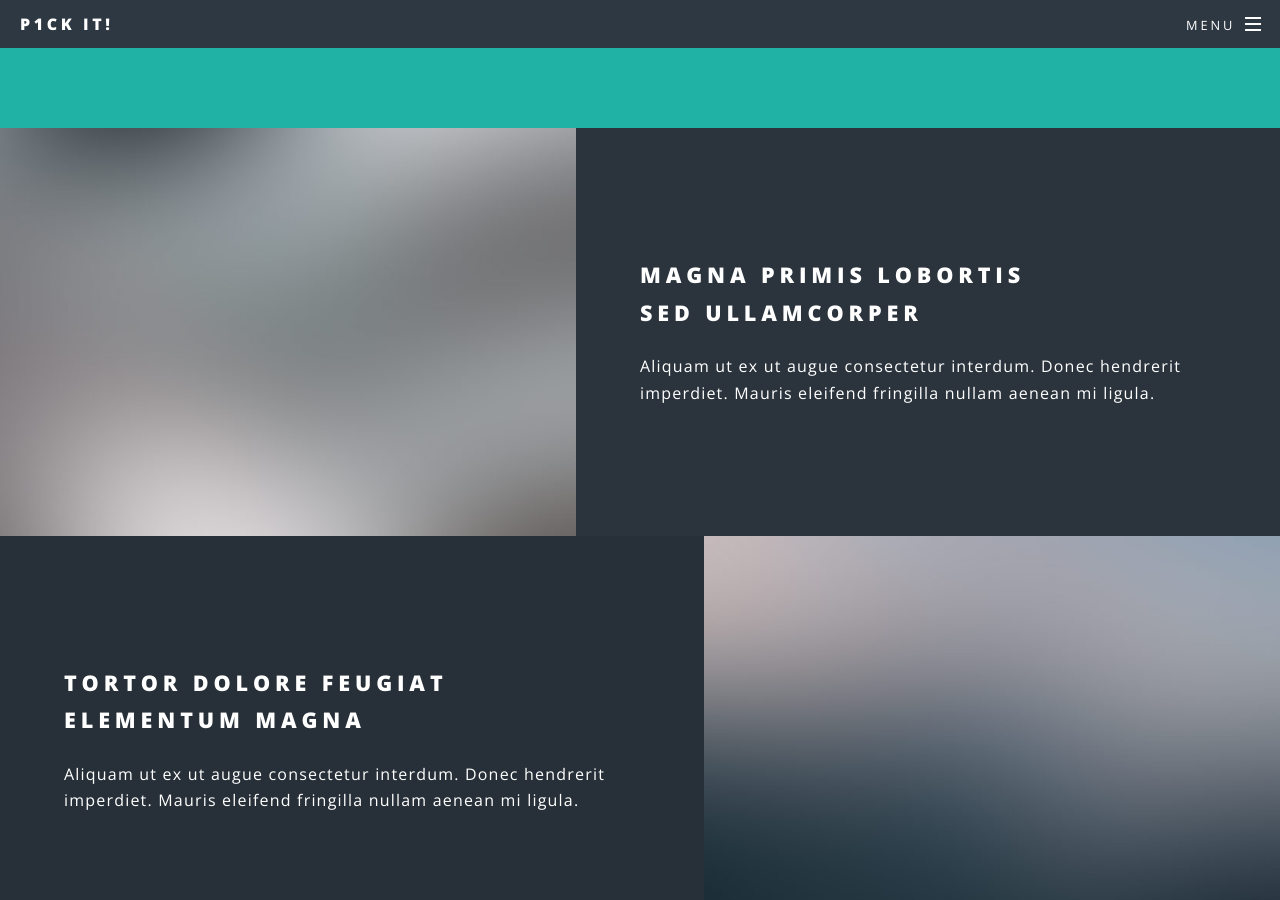
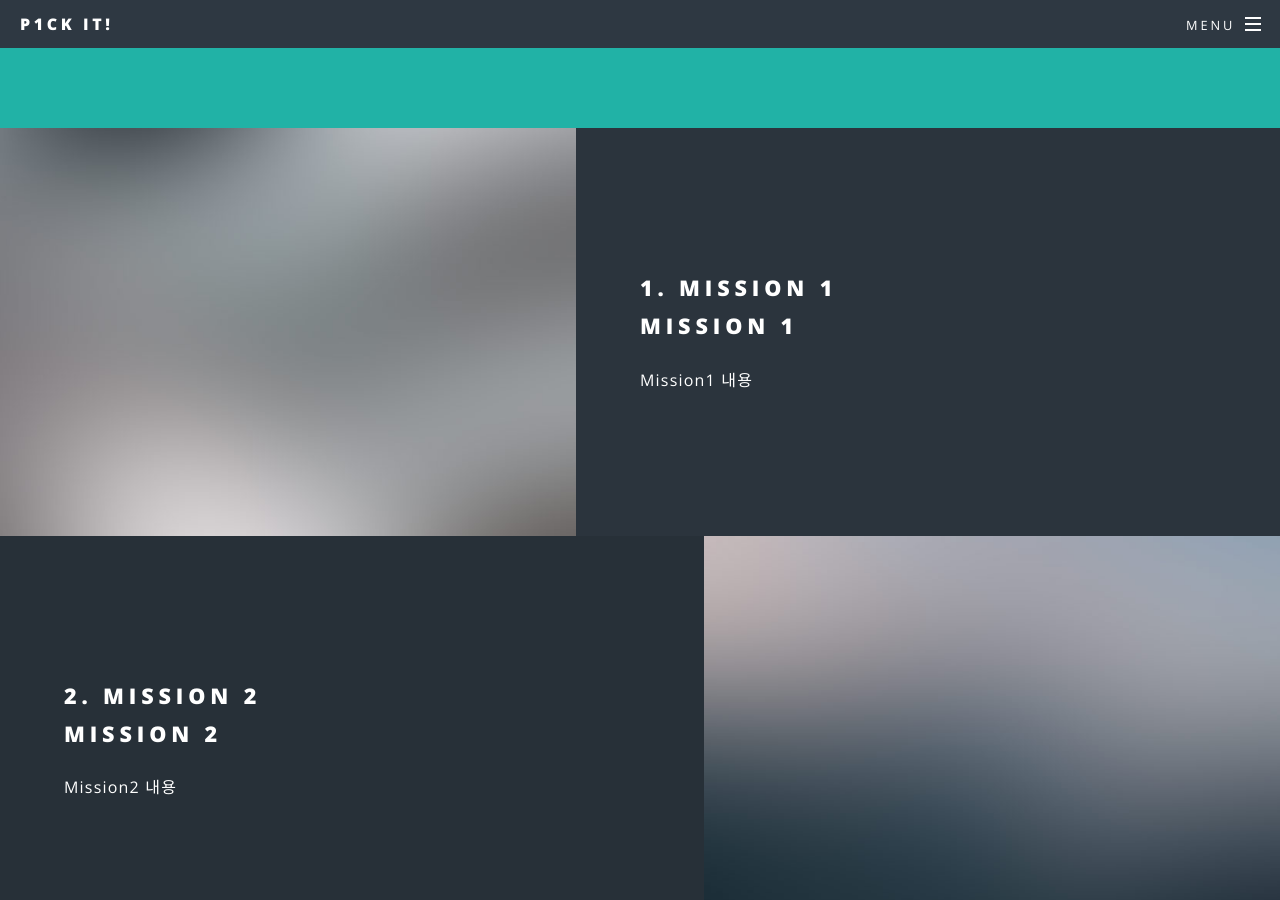
Before and after one commit to p1ckit/p1ckit.github.io, a Jekyll site: the page built from index.html, in a window 1280 px wide and 900 px high, scrolled down 1293 px. Built offline with Jekyll 4.4.1, drawn with Linux system fonts in a browser that asks for light colours; some of the changed text lies outside the part shown.

Commit message:
no message

```diff
--- a/_config.yml
+++ b/_config.yml
@@ -4,10 +4,10 @@
 # Site settings
 title: P1ck It!
 description: |
-  Another fine responsive
-  site template freebie
-  crafted by HTML5 UP
-owner: Jay. # or company name
+  안녕하세요, 사이트 오픈예정입니다.
+  감사합니다.
+#  Jay Kim.
+owner: P1ck.it # or company name
 first_published: 2020 # if migrating another site, the year of your first publish
 email: p1ck.it@kakao.com
 baseurl: "" # the subpath of your site, e.g. /blog
--- a/_includes/footer.html
+++ b/_includes/footer.html
@@ -21,7 +21,7 @@
     {% endif %}
     {{ thisyear }}
     {% if site.owner %}{{ site.owner }}{% else %}{{ site.title }}{% endif %}</li>
-    <li>Design: <a href="http://html5up.net" target="_blank">HTML5 UP</a></li>
-    <li>Built with: <a href="http://jekyllrb.com" target="_blank">Jekyll</a></li>
+    <!--<li>Design: <a href="http://html5up.net" target="_blank">HTML5 UP</a></li>-->
+    <!--<li>Built with: <a href="http://jekyllrb.com" target="_blank">Jekyll</a></li>-->
   </ul>
 </footer>
--- a/index.html
+++ b/index.html
@@ -6,9 +6,9 @@
 						<div class="inner">
 							<h2>{{ site.title }}</h2>
 							<p>{{ site.description | markdownify }}</p>
-							<ul class="actions">
+							<!--<ul class="actions">
 								<li><a href="#" class="button special">Activate</a></li>
-							</ul>
+							</ul>-->
 						</div>
 						<a href="#one" class="more scrolly">Learn More</a>
 					</section>
@@ -17,10 +17,10 @@
 					<section id="one" class="wrapper style1 special">
 						<div class="inner">
 							<header class="major">
-								<h2>Arcu aliquet vel lobortis ata nisl<br />
-								eget augue amet aliquet nisl cep donec</h2>
-								<p>Aliquam ut ex ut augue consectetur interdum. Donec amet imperdiet eleifend<br />
-								fringilla tincidunt. Nullam dui leo Aenean mi ligula, rhoncus ullamcorper.</p>
+								<h2>제목1<br />
+								제목1</h2>
+								<p>내용1<br />
+								내용1</p>
 							</header>
 							<ul class="icons major">
 								<li><span class="icon fa-diamond major style1"><span class="label">Lorem</span></span></li>
@@ -34,23 +34,23 @@
 					<section id="two" class="wrapper alt style2">
 						<section class="spotlight">
 							<div class="image"><img src="images/pic01.jpg" alt="" /></div><div class="content">
-								<h2>Magna primis lobortis<br />
-								sed ullamcorper</h2>
-								<p>Aliquam ut ex ut augue consectetur interdum. Donec hendrerit imperdiet. Mauris eleifend fringilla nullam aenean mi ligula.</p>
+								<h2>1. Mission 1<br />
+								Mission 1</h2>
+								<p>Mission1 내용</p>
 							</div>
 						</section>
 						<section class="spotlight">
 							<div class="image"><img src="images/pic02.jpg" alt="" /></div><div class="content">
-								<h2>Tortor dolore feugiat<br />
-								elementum magna</h2>
-								<p>Aliquam ut ex ut augue consectetur interdum. Donec hendrerit imperdiet. Mauris eleifend fringilla nullam aenean mi ligula.</p>
+								<h2>2. Mission 2<br />
+								Mission 2</h2>
+								<p>Mission2 내용</p>
 							</div>
 						</section>
 						<section class="spotlight">
 							<div class="image"><img src="images/pic03.jpg" alt="" /></div><div class="content">
-								<h2>Augue eleifend aliquet<br />
-								sed condimentum</h2>
-								<p>Aliquam ut ex ut augue consectetur interdum. Donec hendrerit imperdiet. Mauris eleifend fringilla nullam aenean mi ligula.</p>
+								<h2>3. Mission 3<br />
+								Mission 3</h2>
+								<p>Mission3 sodyd</p>
 							</div>
 						</section>
 					</section>
@@ -59,33 +59,32 @@
 					<section id="three" class="wrapper style3 special">
 						<div class="inner">
 							<header class="major">
-								<h2>Accumsan mus tortor nunc aliquet</h2>
-								<p>Aliquam ut ex ut augue consectetur interdum. Donec amet imperdiet eleifend<br />
-								fringilla tincidunt. Nullam dui leo Aenean mi ligula, rhoncus ullamcorper.</p>
+								<h2>Section3</h2>
+								<p>Section3 내용</p>
 							</header>
 							<ul class="features">
 								<li class="icon fa-paper-plane-o">
-									<h3>Arcu accumsan</h3>
+									<h3>내용1</h3>
 									<p>Augue consectetur sed interdum imperdiet et ipsum. Mauris lorem tincidunt nullam amet leo Aenean ligula consequat consequat.</p>
 								</li>
 								<li class="icon fa-laptop">
-									<h3>Ac Augue Eget</h3>
+									<h3>내용2</h3>
 									<p>Augue consectetur sed interdum imperdiet et ipsum. Mauris lorem tincidunt nullam amet leo Aenean ligula consequat consequat.</p>
 								</li>
 								<li class="icon fa-code">
-									<h3>Mus Scelerisque</h3>
+									<h3>내용3</h3>
 									<p>Augue consectetur sed interdum imperdiet et ipsum. Mauris lorem tincidunt nullam amet leo Aenean ligula consequat consequat.</p>
 								</li>
 								<li class="icon fa-headphones">
-									<h3>Mauris Imperdiet</h3>
+									<h3>내용4</h3>
 									<p>Augue consectetur sed interdum imperdiet et ipsum. Mauris lorem tincidunt nullam amet leo Aenean ligula consequat consequat.</p>
 								</li>
 								<li class="icon fa-heart-o">
-									<h3>Aenean Primis</h3>
+									<h3>내용5</h3>
 									<p>Augue consectetur sed interdum imperdiet et ipsum. Mauris lorem tincidunt nullam amet leo Aenean ligula consequat consequat.</p>
 								</li>
 								<li class="icon fa-flag-o">
-									<h3>Tortor Ut</h3>
+									<h3>내용6</h3>
 									<p>Augue consectetur sed interdum imperdiet et ipsum. Mauris lorem tincidunt nullam amet leo Aenean ligula consequat consequat.</p>
 								</li>
 							</ul>
@@ -96,12 +95,12 @@
 					<section id="cta" class="wrapper style4">
 						<div class="inner">
 							<header>
-								<h2>Arcue ut vel commodo</h2>
-								<p>Aliquam ut ex ut augue consectetur interdum endrerit imperdiet amet eleifend fringilla.</p>
+								<h2>Last!</h2>
+								<p>마지막 내용.</p>
 							</header>
 							<ul class="actions vertical">
-								<li><a href="#" class="button fit special">Activate</a></li>
-								<li><a href="#" class="button fit">Learn More</a></li>
+								<li><a href="#" class="button fit special">버튼1</a></li>
+								<li><a href="#" class="button fit">버튼2</a></li>
 							</ul>
 						</div>
 					</section>
```
Also changed, not shown: 1 other file.
